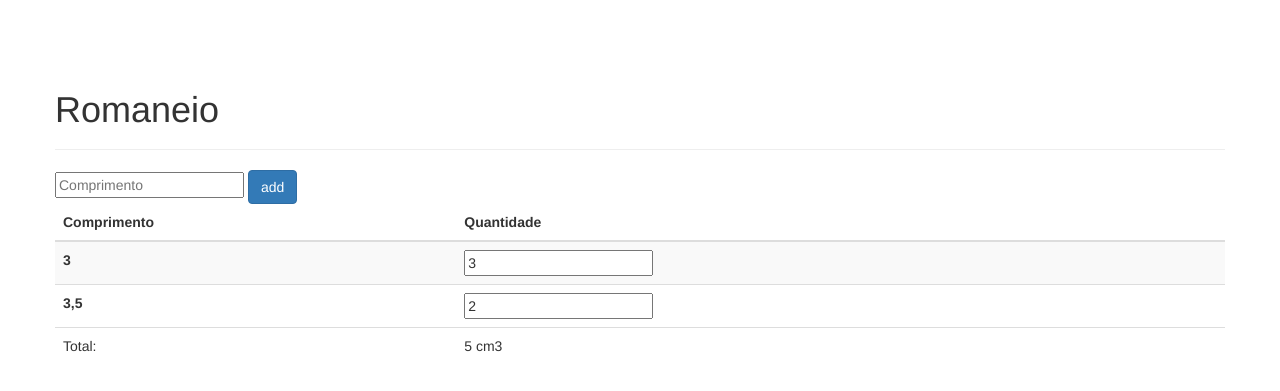
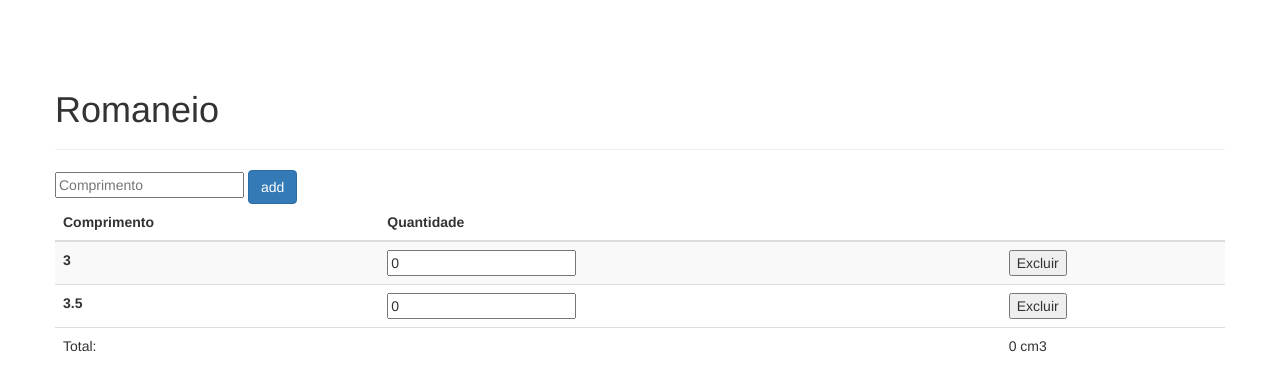
Before and after one commit to renatosousa/controleEstoque, a Node server app: page /romaneio in a window 1280 px wide. Shown: the top 391 px of the page. Run offline with Node 20, Linux system fonts and the light colour scheme; some libraries are stand-ins or nearby versions.

Commit message:
segundo commit

```diff
--- a/public/javascripts/romaneio.js
+++ b/public/javascripts/romaneio.js
@@ -2,26 +2,44 @@ var app = angular.module('appRomaneio', []);
 
 app.controller('ComprimentosController', function($scope) {
     $scope.itens = [
-        {comprimento: '3', quantidade: 3},
-        {comprimento: '3,5', quantidade: 2}
+        {comprimento: '3', quantidade: 0, indice: 0},
+        {comprimento: '3.5', quantidade: 0, indice: 1}
     ];
+
+    var valores = [$scope.itens[0].quantidade, $scope.itens[1].quantidade];
+    var contIndice = 2;
 
     $scope.adicionaComprimento = function () {
         $scope.itens.push({comprimento: $scope.item.comprimento,
-            quantidade: $scope.item.quantidade});
+            quantidade: $scope.item.quantidade,
+            indice: contIndice
+            });
         $scope.item.comprimento = $scope.item.quantidade = '';
+        contIndice++;
     };
 
 
-    $scope.$watchCollection('itens',function(newValue, oldValue) {
-        // Função disparada sempre que o objeto $scope.items sofrer alterações
+    $scope.total = 0;
+
+    $scope.excluir = function(indiceExcluir){
+        alert(indiceExcluir);
+        valores.splice(indiceExcluir,1);
+        $scope.itens.splice(indiceExcluir,1);
+        somarTotal();
+        contIndice--;
+    }
+
+    var somarTotal = function(){
+
         $scope.total = 0;
-        angular.forEach($scope.itens, function(value, key) {
-            $scope.total += value.quantidade;
-        })
-    });
+        angular.forEach(valores, function(value, key) {
+            $scope.total += value;
+        });
 
-    $scope.change = function() {
-        $scope.total;
+    };
+
+    $scope.change = function(qt, indiceItem) {
+        valores[indiceItem] = qt;
+        somarTotal();
     };
 });
--- a/views/romaneio.ejs
+++ b/views/romaneio.ejs
@@ -4,7 +4,10 @@
     <title><%= title %></title>
       <link rel='stylesheet' href='/stylesheets/style.css' />
       <link rel="stylesheet" href="https://maxcdn.bootstrapcdn.com/bootstrap/3.3.4/css/bootstrap.min.css">
-        <script src="https://maxcdn.bootstrapcdn.com/bootstrap/3.3.4/js/bootstrap.min.js"></script>
+      <script src="http://code.jquery.com/jquery-1.9.1.js"></script>
+      <script src="http://ajax.googleapis.com/ajax/libs/jquery/1.10.2/jquery.min.js"></script>
+      <script src="http://code.jquery.com/ui/1.10.3/jquery-ui.js"></script>
+      <script src="https://maxcdn.bootstrapcdn.com/bootstrap/3.3.4/js/bootstrap.min.js"></script>
         <script src="https://ajax.googleapis.com/ajax/libs/angularjs/1.3.15/angular.min.js"></script>
         <script src="javascripts/romaneio.js"></script>
   </head>
@@ -18,33 +21,38 @@
 
         <div class="row">
             <form class="form-inline ng-pristine ng-valid" name="formItem">
-                <input type="number" ng-model="item.comprimento" placeholder="Comprimento" class="ng-pristine ng-valid">
+                <input type="number" ng-model="item.comprimento" placeholder="Comprimento" class="ng-pristine ng-valid" ng-required="true">
 
                 <button class="btn btn-primary" ng-click="adicionaComprimento()">add</button>
             </form>
         </div>
 
         <div class="row">
+            <form>
             <table id="lista-compras" class="table table-striped">
                 <thead>
                 <tr>
                     <th>Comprimento</th>
                     <th>Quantidade</th>
+                    <th></th>
                 </tr>
                 </thead>
                 <tbody>
                     <tr ng-repeat="item in itens" class="comprado-false">
                         <td><strong class="ng-binding" > {{ item.comprimento }}</strong></td>
-                        <td><input type="number" ng-model="item.quantidade" ng-change="change()" class="ng-pristine ng-valid"></td>
+                        <td><input type="number" ng-model="item.quantidade" ng-change="change(item.quantidade, item.indice)" ></td>
+                        <td><button ng-click="excluir(item.indice)">Excluir</button></td>
                     </tr>
                </tbody>
                 <tfoot>
                 <tr>
                     <td> Total: </td>
+                    <td></td>
                     <td class="ng-binding"> {{ total }} cm3 </td>
                 </tr>
                 </tfoot>
             </table>
+            </form>
         </div>
 
 
```
